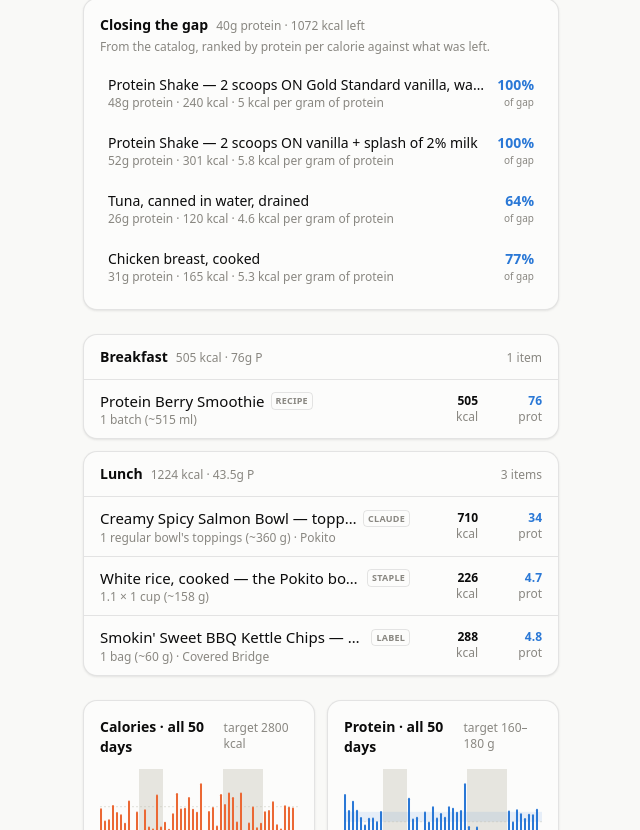
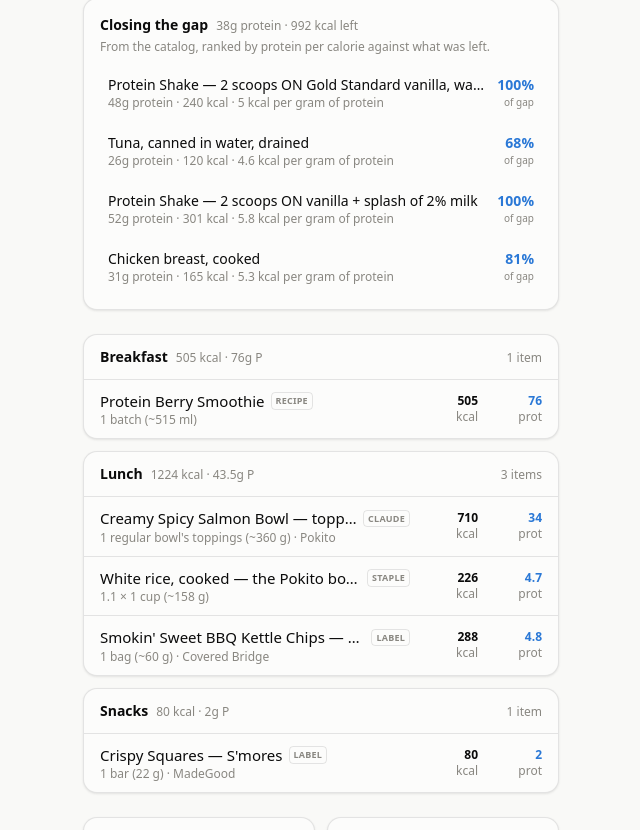
Before and after one commit to soldoutbudokan/Health, a Next.js app: page /Health/ in a window 1280 px wide. Shown: the part 810-1640 px from the top of the page, without its empty margins (69-709 px from the left). Built offline with nearby package versions, Linux system fonts and the light colour scheme.

Commit message:
Log a MadeGood S'mores Crispy Squares bar as a Sep 22 snack, and add it to the catalog
Figures read off the panel in the photo: 22 g, 80 kcal, 2 g protein, 65 mg sodium.

```diff
--- a/src/data/staples.ts
+++ b/src/data/staples.ts
@@ -1194,4 +1194,16 @@ export const STAPLE_FOODS: Food[] = [
     note: "No wrapper read. This flavour's own listing (50 g: 240 kcal, 4 g protein, 12 g fat, 3 g fibre, 290 mg sodium), scaled to the 60 g bag on Sep 22. Carbs weren't listed, so they're worked out from the calories. A little lower than the other two Covered Bridge flavours, which were scaled from a different panel; call it 275–310 kcal. Sugar is a guess, 2–5 g; sodium 280–450 mg. Assumes the 60 g single-serve bag.",
     tags: ["chips", "potato chips", "kettle chips", "bbq", "barbecue", "smokin sweet bbq", "covered bridge", "snack", "packaged"],
   },
+  {
+    id: "pkg-madegood-crispy-squares-smores",
+    name: "Crispy Squares",
+    variant: "S'mores",
+    brand: "MadeGood",
+    source: "packaged",
+    per: "1 bar (22 g)",
+    gramsPerServing: 22,
+    macros: { calories: 80, protein: 2, carbs: 17, fat: 1.5, fiber: 2, sugar: 5, sodium: 65 },
+    note: "Every figure off the Canadian panel in a photo, Sep 22. The brand is taken from the name, since the photo shows only the panel; MadeGood sells Crispy Squares in this 22 g size. Atwater comes out 12% high, which is the 2 g of fibre plus label rounding on small numbers; counting fibre at 2 kcal a gram brings it to 7%. A small snack, not a protein one.",
+    tags: ["crispy squares", "smores", "s'mores", "madegood", "made good", "rice crisp", "bar", "snack", "packaged"],
+  },
 ];
```
Also changed, not shown: data/log.csv.
